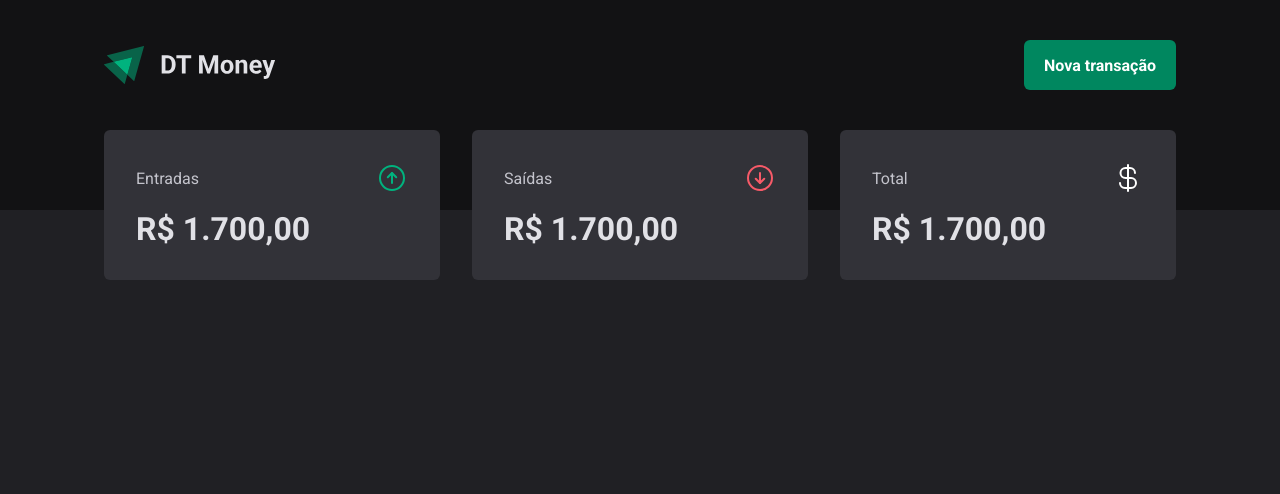
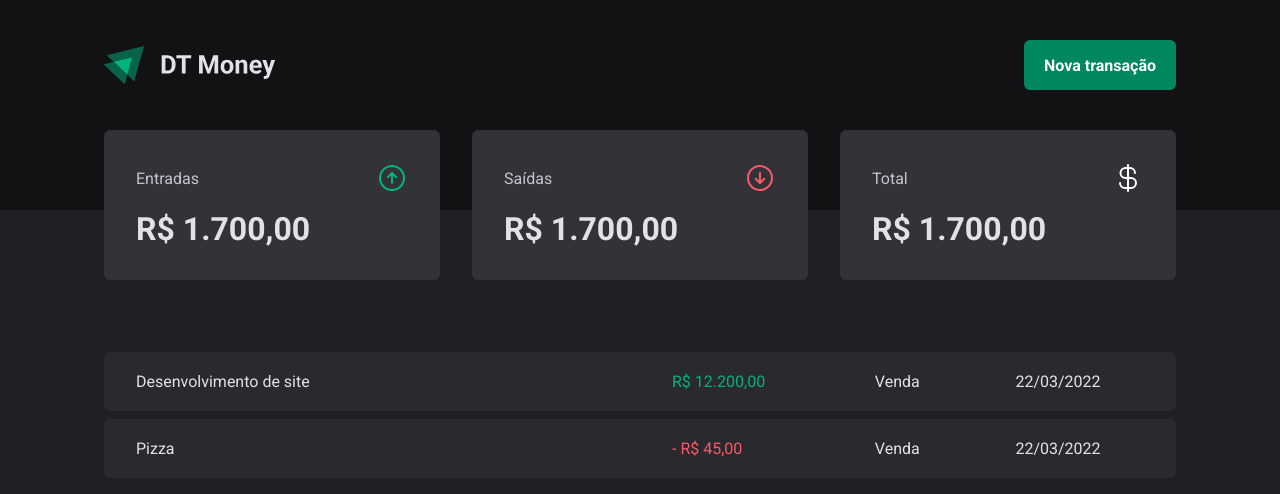
Before and after one commit to lucastheldl/React-DT-Money, a React (Vite) app: page / in a window 1280 px wide. Shown: the top 494 px of the page. Built offline with nearby package versions, Linux system fonts and the light colour scheme.

Commit message:
feat: create Transactions table and styles

```diff
--- a/src/pages/Transactions/index.tsx
+++ b/src/pages/Transactions/index.tsx
@@ -1,11 +1,39 @@
 import { Header } from "../../components/Header";
 import { Summary } from "../../components/Summary";
+import {
+  PriceHightlight,
+  TransactionContainer,
+  TransactionsTable,
+} from "./styles";
 
 export function Transactions() {
   return (
     <div className="">
       <Header />
       <Summary />
+
+      <TransactionContainer>
+        <TransactionsTable>
+          <tbody>
+            <tr>
+              <td width="50%">Desenvolvimento de site</td>
+              <td>
+                <PriceHightlight variant="income">R$ 12.200,00</PriceHightlight>
+              </td>
+              <td>Venda</td>
+              <td>22/03/2022</td>
+            </tr>
+            <tr>
+              <td width="50%">Pizza</td>
+              <td>
+                <PriceHightlight variant="outcome">- R$ 45,00</PriceHightlight>
+              </td>
+              <td>Venda</td>
+              <td>22/03/2022</td>
+            </tr>
+          </tbody>
+        </TransactionsTable>
+      </TransactionContainer>
     </div>
   );
 }
--- a/src/pages/Transactions/styles.ts
+++ b/src/pages/Transactions/styles.ts
@@ -0,0 +1,38 @@
+import { css, styled } from "styled-components";
+
+export const TransactionContainer = styled.main`
+  width: 100%;
+  max-width: 1120px;
+  margin: 4rem auto 0;
+  padding: 0 1.5rem;
+`;
+
+export const TransactionsTable = styled.table`
+  width: 100%;
+  border-collapse: separate;
+  border-spacing: 0 0.5rem;
+
+  td {
+    padding: 1.25rem 2rem;
+    background-color: ${(props) => props.theme["gray-700"]};
+    &:first-child {
+      border-top-left-radius: 6px;
+      border-bottom-left-radius: 6px;
+    }
+    &:last-child {
+      border-top-right-radius: 6px;
+      border-bottom-right-radius: 6px;
+    }
+  }
+`;
+
+interface PriceHightlightProps {
+  variant?: "income" | "outcome";
+}
+
+export const PriceHightlight = styled.span<PriceHightlightProps>`
+  color: ${(props) =>
+    props.variant === "income"
+      ? props.theme["green-300"]
+      : props.theme["red-300"]};
+`;
```
